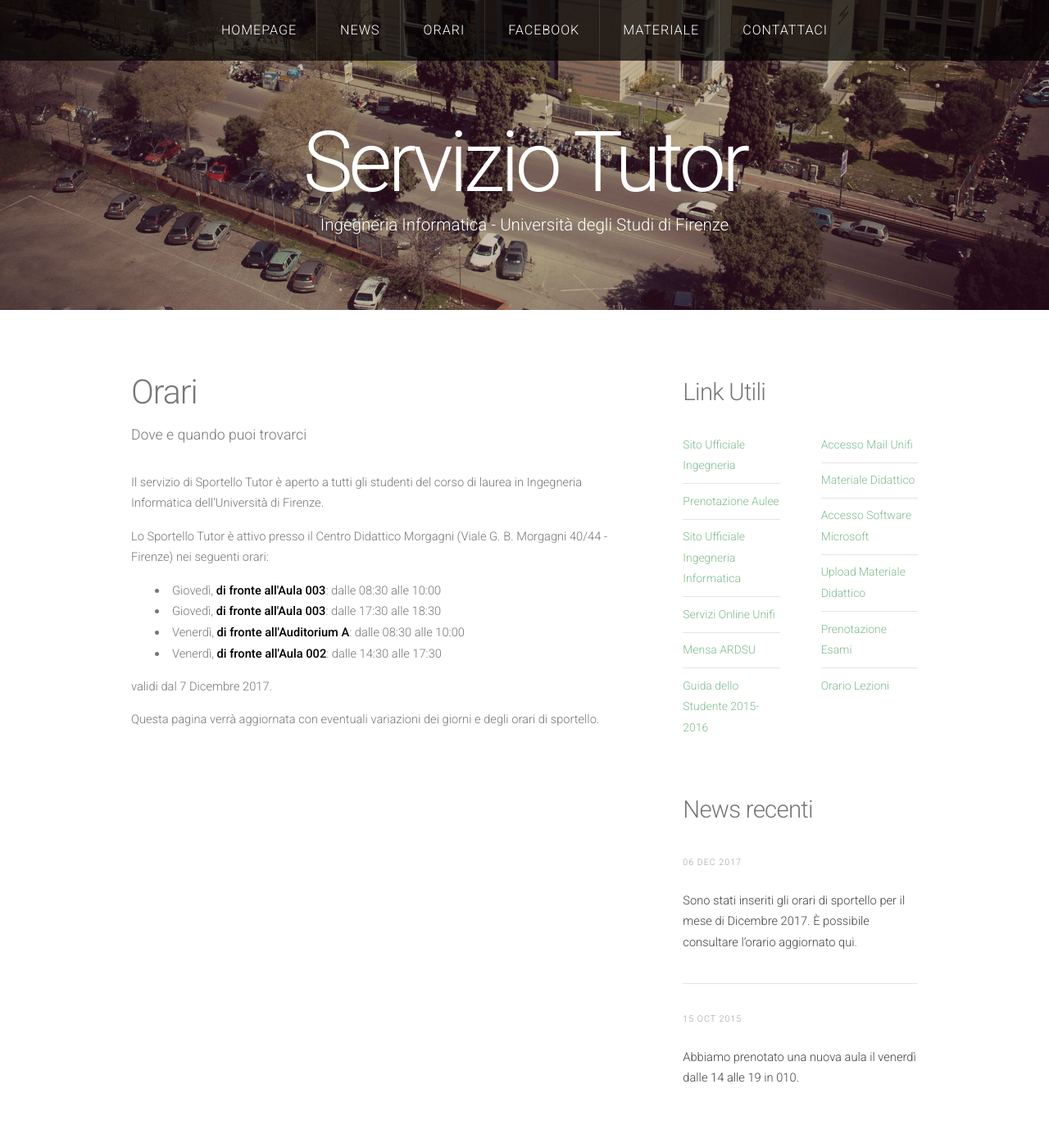
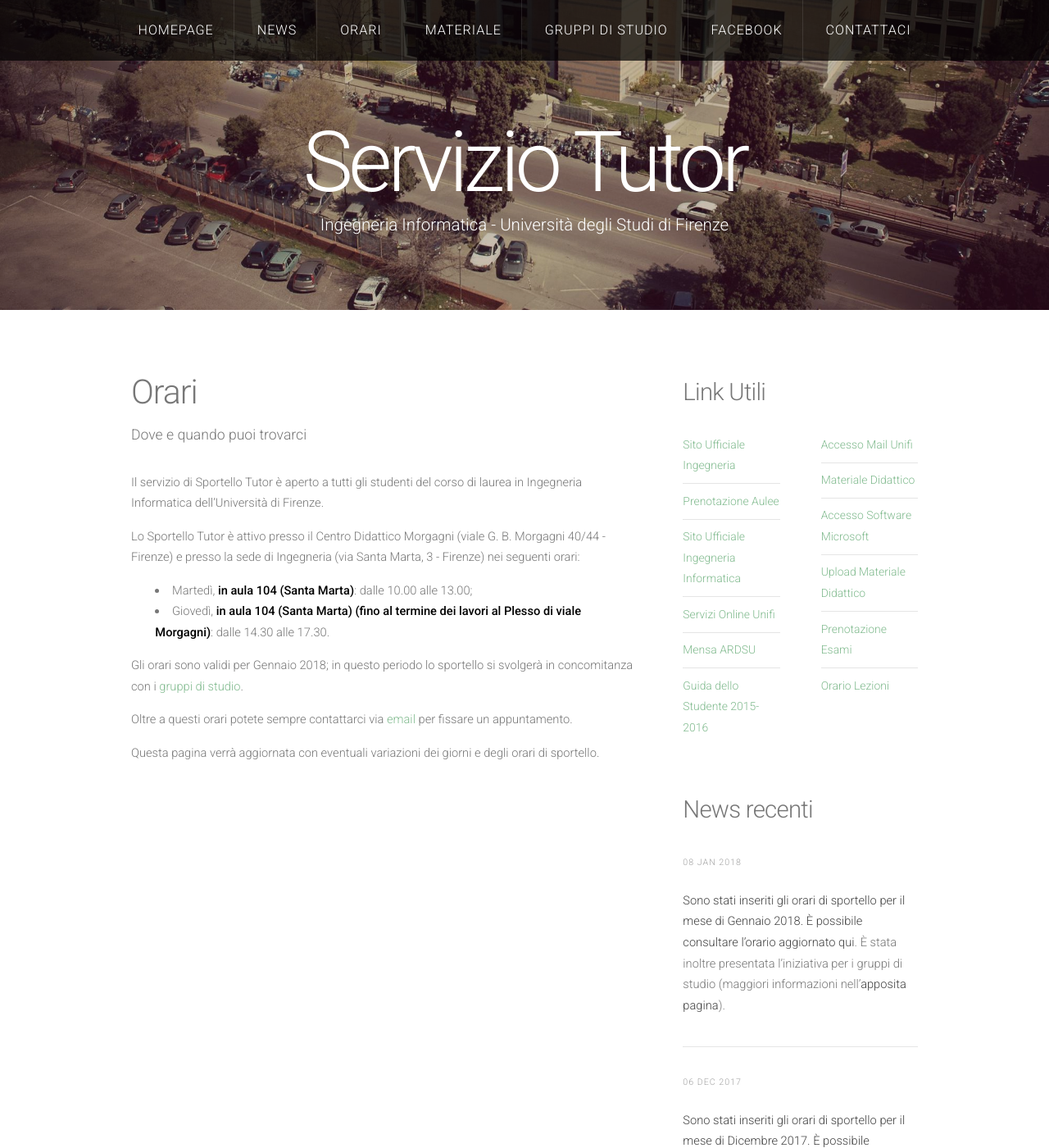
Before and after one commit to tutor-ing-inf-unifi/tutor-ing-inf-unifi.github.io, a Jekyll site: the page built from orari.html, in a window 1280 px wide and 1400 px high. Shown: the whole window at 82% size. Built offline with Jekyll 4.4.1, drawn with Linux system fonts in a browser that asks for light colours; nearby versions of some CDN libraries.

Commit message:
Aggiornati gli orari, aggiunti i gruppi di studio

```diff
--- a/_includes/nav.html
+++ b/_includes/nav.html
@@ -6,8 +6,9 @@
 			<li {% if current[1] == 'index.html' %}class='current'{% endif %}><a href="/index.html">Homepage</a></li>
 			<li {% if current[1] == 'blog' %}class='current'{% endif %}><a href="/blog">News</a></li>
 			<li {% if current[1] == 'orari.html' %}class='current'{% endif %}><a href="/orari.html">Orari</a></li>
+			<li {% if current[1] == 'materiale.html' %}class='current'{% endif %}><a href="/materiale.html">Materiale</a></li>
+			<li {% if current[1] == 'gruppi.html' %}class='current'{% endif %}><a href="/gruppi.html">Gruppi di Studio</a></li>
 			<li {% if current[1] == 'facebook.html' %}class='current'{% endif %}><a href="/facebook.html">Facebook</a></li>
-			<li {% if current[1] == 'materiale.html' %}class='current'{% endif %}><a href="/materiale.html">Materiale</a></li>
 			<li {% if current[1] == 'contattaci.html' %}class='current'{% endif %}><a href="/contattaci.html">Contattaci</a></li>
 		</ul>
 	</nav>
--- /dev/null
+++ b/_posts/2018-01-08-orario-gennaio-2018.md
@@ -0,0 +1,9 @@
+---
+title: Orario sportello Gennaio 2018
+featured: images/orario-small.jpg
+layout: post
+---
+
+Sono stati inseriti gli orari di sportello per il mese di Gennaio 2018.
+È possibile consultare l'orario aggiornato <a href="orari.html">qui</a>.
+È stata inoltre presentata l'iniziativa per i gruppi di studio (maggiori informazioni nell'<a href="gruppi.html">apposita pagina</a>).
--- /dev/null
+++ b/gruppi.html
@@ -0,0 +1,31 @@
+---
+title: Gruppi di studio
+layout: default
+---
+<!-- Main -->
+	<div id="main">
+		<div class="container">
+			<div class="row">
+
+				<!-- Content -->
+				<div id="content" class="8u skel-cell-important">
+					<section>
+						<header>
+							<h2>Gruppi di studio</h2>
+						</header>
+						<p>Lo studio di gruppo è estremamente importante per un buon rendimento negli esami, specialmente in facoltà come ingegneria dove la discussione e il confronto di idee giocano un ruolo fondamentale. Lo studio di gruppo è un'occasione per provare a risolvere insieme i problemi che si presenteranno durante l'approfondimento delle materie.</p>
+						<p>È importante che gli studenti del corso di laurea imparino a lavorare insieme per superare gli esami, per questo i tutor aiutano l'attività di studio di gruppo fornendo gli spazi necessari e coordinando le attività di studio di gruppo, ma senza svolgere esercitazioni o dare ripetizioni.</p>
+						<p>Per il primo periodo di interruzione della didattica è prevista l'organizzazione dei seguenti gruppi di studio:</p>
+						<ul style="list-style:inside disc; padding-left: 2em">
+							<li>Martedì, in aula 104 (Santa Marta), dalle 10.00 alle 13.00 - <strong>Analisi Matematica I</strong> e <strong>Geometria e Algebra Lineare</strong>;</li>
+							<li>Giovedì, in aula 104 (Santa Marta) <small>(fino al termine dei lavori al Plesso di viale Morgagni)</small>, dalle 14.30 alle 17.30 - <strong>Fondamenti di Informatica</strong> e <strong>Fisica I</strong>.</li>
+						</ul>
+						<p>Gli orari sono validi per Gennaio 2018.</p>
+						<p>Gli studenti interessati a partecipare sono invitati a iscriversi tramite l'apposito sondaggio su Facebook oppure inviandoci una <a href="tutor.ing.inf@gmail.com">email</a>. L'iscrizione non è obbligatoria, ma ci è utile per organizzare al meglio il lavoro.</p>
+					</section>
+				</div>
+				{% include sidebar.html %}
+			</div>
+		</div>
+	</div>
+<!-- /Main -->
--- a/orari.html
+++ b/orari.html
@@ -15,15 +15,13 @@ layout: default
 							<span class="byline">Dove e quando puoi trovarci</span>
 						</header>
 						<p>Il servizio di Sportello Tutor è aperto a tutti gli studenti del corso di laurea in Ingegneria Informatica dell’Università di Firenze.</p>
-						<p>Lo Sportello Tutor è attivo presso il Centro Didattico Morgagni (Viale G. B. Morgagni 40/44 - Firenze) nei seguenti orari:</p>
+						<p>Lo Sportello Tutor è attivo presso il Centro Didattico Morgagni (viale G. B. Morgagni 40/44 - Firenze) e presso la sede di Ingegneria (via Santa Marta, 3 - Firenze) nei seguenti orari:</p>
 						<ul style="list-style:inside disc; padding-left: 2em">
-							<li>Giovedì, <strong>di fronte all'Aula 003</strong>: dalle 08:30 alle 10:00 </li>
-							<li>Giovedì, <strong>di fronte all'Aula 003</strong>: dalle 17:30 alle 18:30 </li>
-							<li>Venerdì, <strong>di fronte all'Auditorium A</strong>: dalle 08:30 alle 10:00 </li>
-							<li>Venerdì, <strong>di fronte all'Aula 002</strong>: dalle 14:30 alle 17:30 </li>
+							<li>Martedì, <strong>in aula 104 (Santa Marta)</strong>: dalle 10.00 alle 13.00;</li>
+							<li>Giovedì, <strong>in aula 104 (Santa Marta) <small>(fino al termine dei lavori al Plesso di viale Morgagni)</small></strong>: dalle 14.30 alle 17.30.</li>
 						</ul>
-
-						<p>validi dal 7 Dicembre 2017.</p>
+						<p>Gli orari sono validi per Gennaio 2018; in questo periodo lo sportello si svolgerà in concomitanza con i <a href="gruppi.html">gruppi di studio</a>.</p>
+						<p>Oltre a questi orari potete sempre contattarci via <a href="mailto:tutor.ing.inf@gmail.com">email</a> per fissare un appuntamento.</p>
 						<p>Questa pagina verrà aggiornata con eventuali variazioni dei giorni e degli orari di sportello.</p>
 					</section>
 				</div>
```
Also changed, not shown: index.html (+9 -4 lines).
